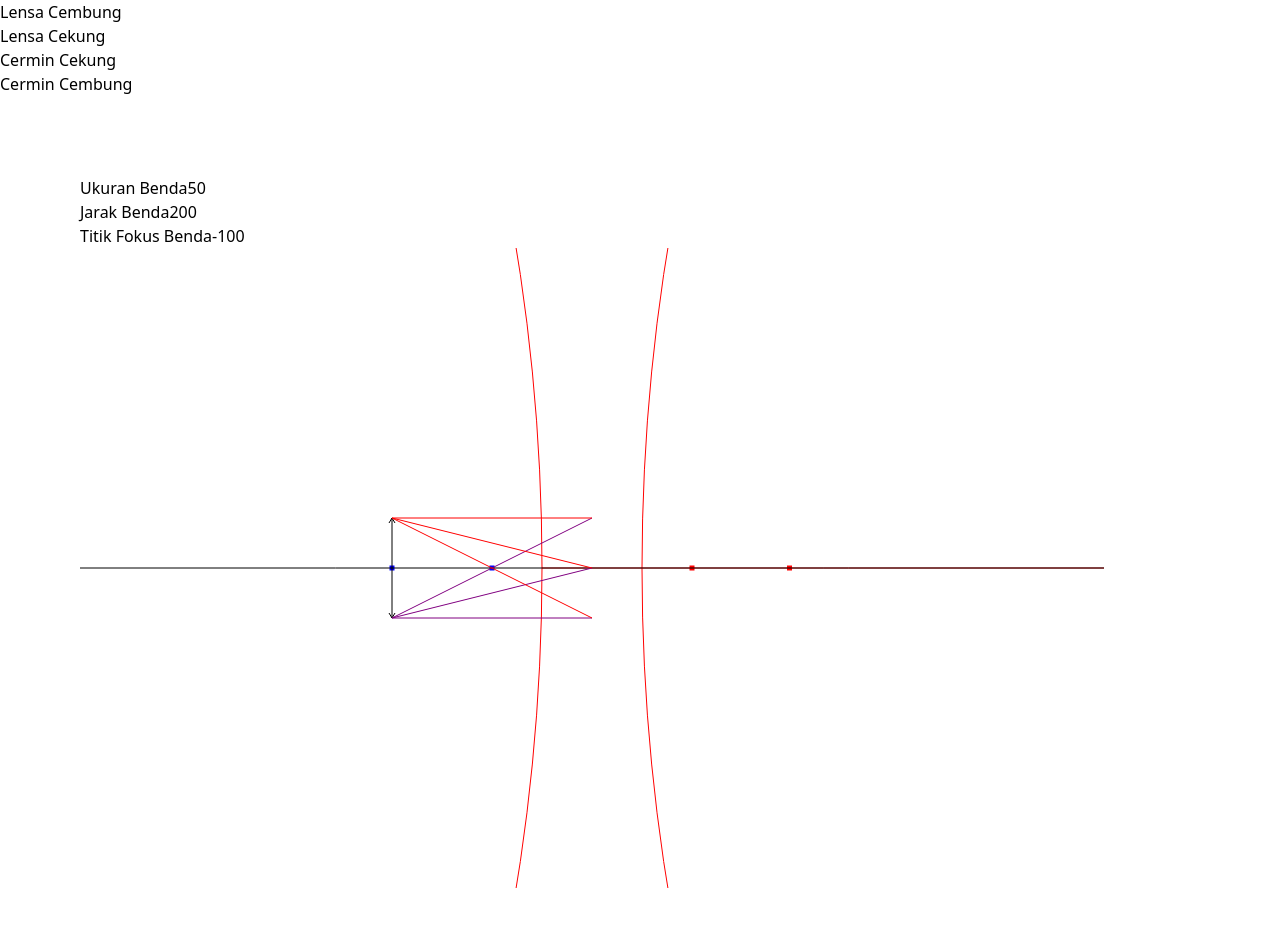
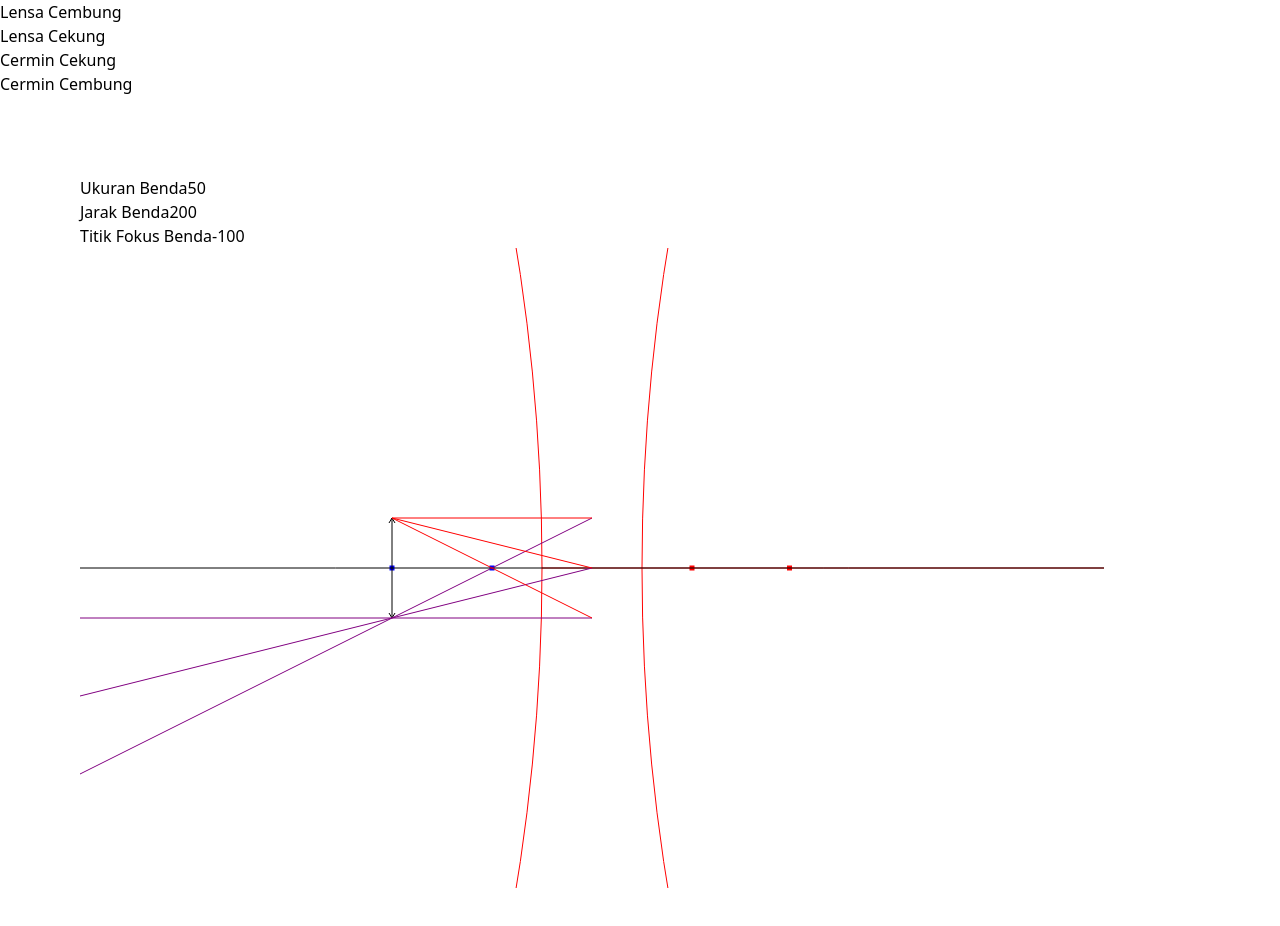
Before and after one commit to RichardOwen2/grafkom-kelompok-4, a React (Create React App) app: page /cermin/cekung in a window 1280 px wide. Shown: the top 926 px of the page. Built offline with nearby package versions, Linux system fonts and the light colour scheme.

Commit message:
dda di cermin cekung

```diff
--- a/src/pages/CerminCekung.jsx
+++ b/src/pages/CerminCekung.jsx
@@ -22,6 +22,37 @@ export default function CerminCekung() {
 		setter: [onUkuranBendaChange, onJarakBendaChange, onTitikFokusChange],
 		value: [ukuranBenda, jarakBenda, titikFokus, jarakBayangan, ukuranBayangan],
 	} = useConfig({ titikfokus: -100, rumusJarakBayangan, rumusUkuranBayangan });
+
+	const dda = (x1, y1, x2, y2, ctx, isShadow = false) => {
+		const dx = x2 - x1;
+		const dy = y2 - y1;
+
+		let steps = Math.max(Math.abs(dx), Math.abs(dy));
+
+		const xIncrement = dx / steps;
+		const yIncrement = dy / steps;
+
+		let x = x1;
+    	let y = y1;
+
+		ctx.beginPath();
+		let i;
+		if (isShadow) {
+			i = -1000;
+		} else {
+			i = 0;
+		}
+		while (i < steps) {
+			ctx.moveTo(x, y);
+			ctx.lineTo(x += xIncrement, y += yIncrement);
+			console.log(x, y)
+
+			i++
+		}
+
+		ctx.stroke();
+	}
+
 
 	const initialDraw = (canvas, ctx) => {
 		const cwidth = canvas.width
@@ -136,14 +167,9 @@ export default function CerminCekung() {
 		ctx.strokeStyle = "purple";
 		ctx.fillStyle = "purple";
 
-		ctx.beginPath();
-		ctx.moveTo(0, ukuranBayangan);
-		ctx.lineTo(jarakBayangan, ukuranBayangan);
-		ctx.moveTo(0, 0);
-		ctx.lineTo(jarakBayangan, ukuranBayangan);
-		ctx.moveTo(0, ukuranBenda);
-		ctx.lineTo(jarakBayangan, ukuranBayangan);
-		ctx.stroke();
+		dda(0, ukuranBayangan, jarakBayangan, ukuranBayangan, ctx, true)
+		dda(0, 0, jarakBayangan, ukuranBayangan, ctx, true)
+		dda(0, ukuranBenda, jarakBayangan, ukuranBayangan, ctx, true)
 
 		ctx.strokeStyle = "red";
 		ctx.fillStyle = "red";
```
